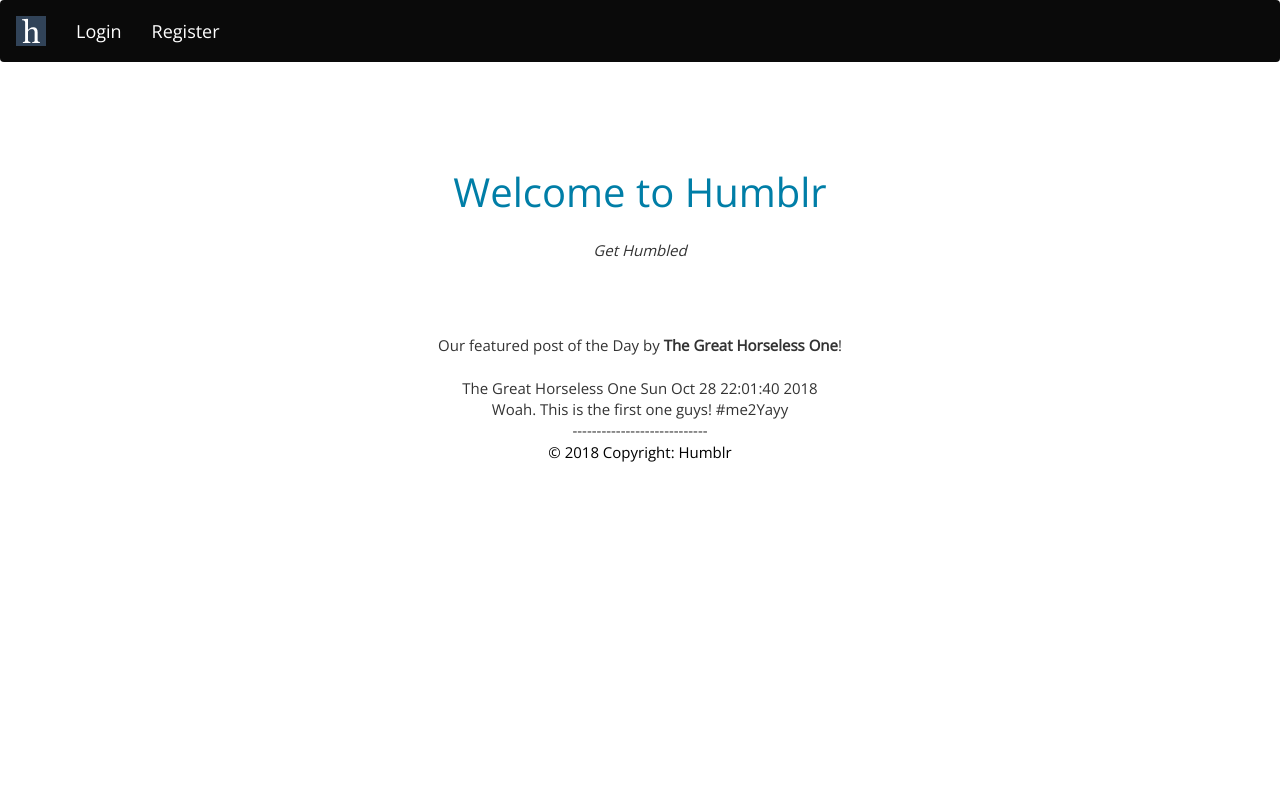
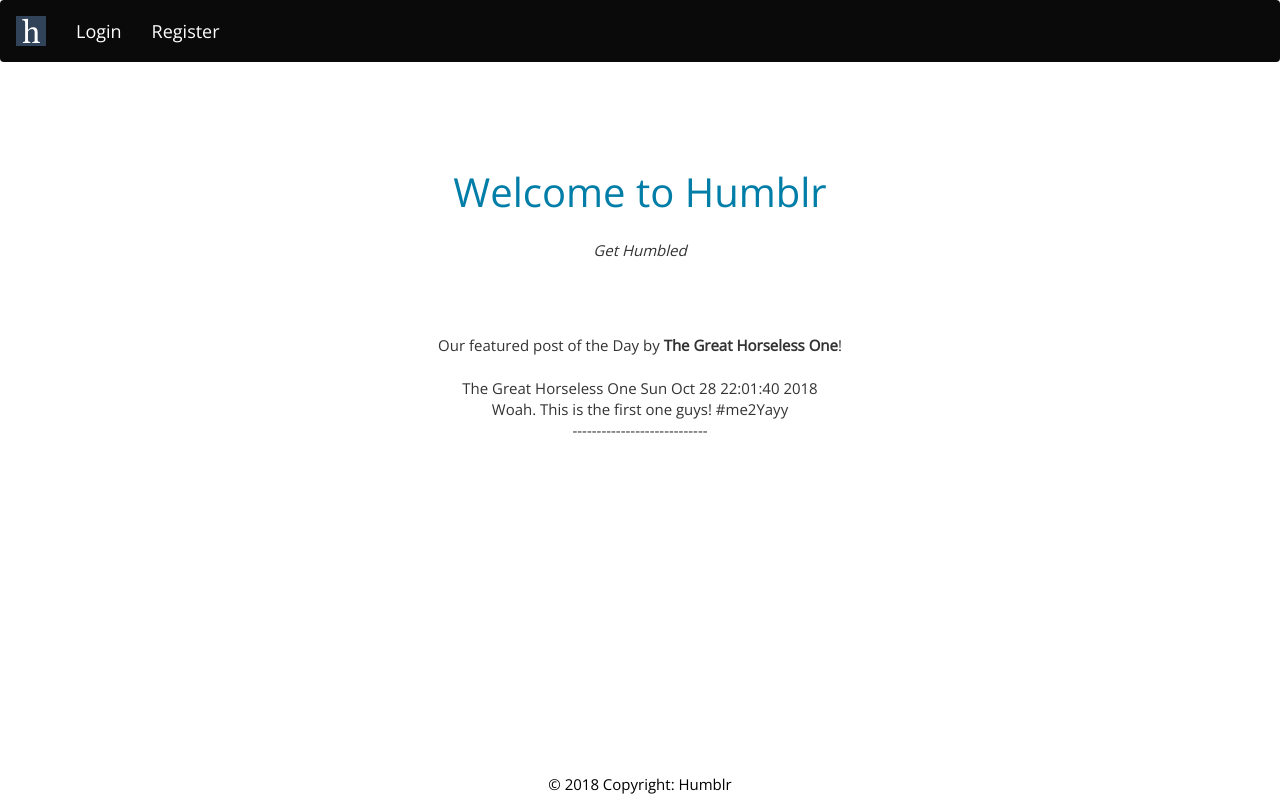
Before and after one commit to puneetjohal/Indian-Tech-Support, a Flask app: page / in a window 1280 px wide. Run offline with Flask 2, Linux system fonts and the light colour scheme; data comes from the database, SQL or seed files in the repository; some libraries are stand-ins or nearby versions.

Commit message:
Footer sticks at bottom of page

```diff
--- a/Current Version/templates/base.html
+++ b/Current Version/templates/base.html
@@ -9,6 +9,13 @@
   <link rel="shortcut icon" href="static/images/favicon.ico" type="image/x-icon" />
   <title>{% block title %}{% endblock %}</title>
   <style>
+        html, body {
+          height: 93%;
+          margin: 0;
+        }
+        .wrapper {
+          min-height: 100%;
+        }
         * {
 				    font-family: "Open Sans";
 				    font-size: 15px;
@@ -49,8 +56,10 @@
   {% block header %}{% endblock %}
 </head>
 <body>
-  {% block content %}
-  {% endblock %}
+  <div class="wrapper">
+    {% block content %}
+    {% endblock %}
+  </div>
 </body>
 <footer style="position:sticky;bottom:0;width:100%">
     <div class="footer-copyright text-center py-3" style="color:black;"><div style="background:white;">&copy; 2018 Copyright: Humblr</div></div>
```
